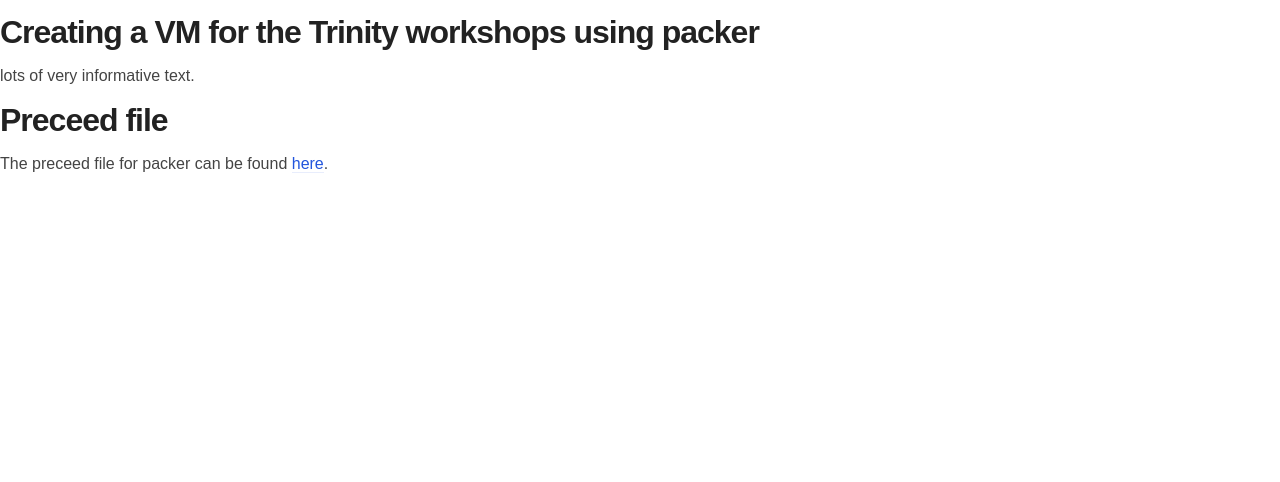
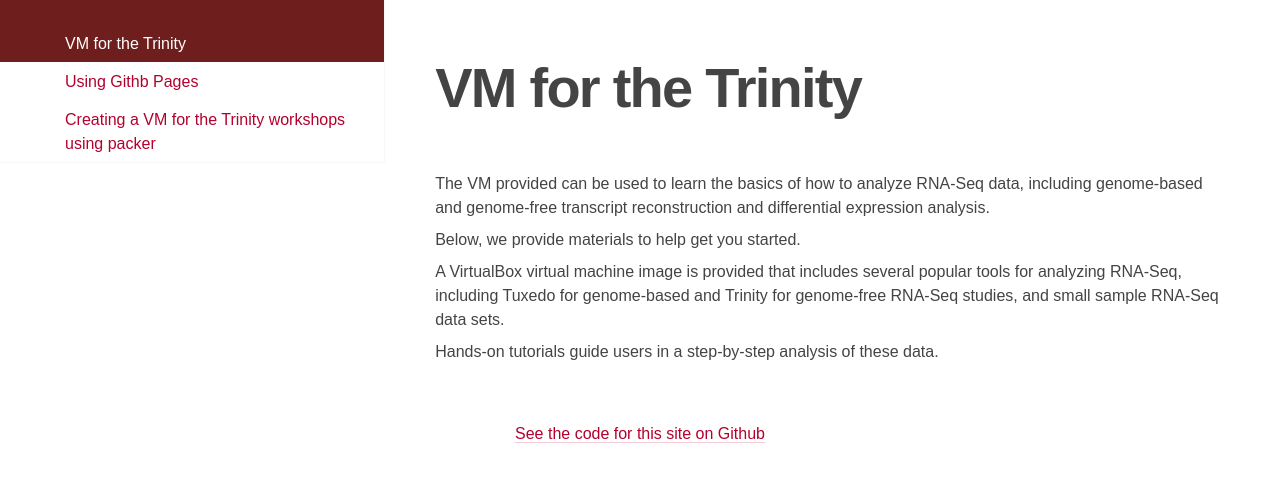
Before and after one commit to freme/trinityvm, a Jekyll site: the page built from index.md, in a window 1280 px wide. Shown: the top 482 px of the page. Built offline with Jekyll 4.4.1, drawn with Linux system fonts in a browser that asks for light colours.

Commit message:
partitioned text into several md files and slimmed down style sheets

```diff
--- a/_config.yml
+++ b/_config.yml
@@ -1,3 +1,4 @@
+name: Trinity VM
 highlighter: pygments
 github: [Repository metadata]
 baseurl: /trinityvm
--- a/_includes/foot.html
+++ b/_includes/foot.html
@@ -1,5 +1,8 @@
+    <footer class="global-footer">
+        <p><a href="https://github.com/freme/trinityvm">See the code for this site on Github</a></p>
+    </footer>
+
     </div>
-    <span class="snowman"></span>
-    <span class="snow-layer"></span>
     </body>
+
 </html>
--- a/_includes/head.html
+++ b/_includes/head.html
@@ -1,9 +1,13 @@
 <!DOCTYPE html>
-<html>
+<html lang="en-gb">
+
     <head>
         <meta charset="utf-8">
+        <meta name="robots" content="noindex, nofollow"><!-- Since this is a demo site, I don't want search engines to index it. -->
+        <meta name="viewport" content="width=device-width, initial-scale=1.0">
         <title>{{ page.title }}</title>
         <link rel="stylesheet" href="{{ site.baseurl }}/css/main.css" >
     </head>
+
     <body>
-        <div class="container">
+    <div class="container">
--- /dev/null
+++ b/_includes/nav.html
@@ -0,0 +1,22 @@
+<nav class="nav-primary">
+    <ul>
+<!--
+    	<li>
+    		<a href="{{ site.baseurl }}/">
+    	    Home
+    	    </a>
+    	</li>
+        -->
+        {% for p in site.pages %}
+        	{% if p.home %}
+        	{% else %}
+        <li>
+        	<a {% if p.url == page.url %}class="active"{% endif %} href="{{ site.baseurl }}{{ p.url }}">
+            {{ p.title }}
+            </a>
+        </li>
+        {% endif %}
+        {% endfor %}
+    </ul>
+
+</nav>
--- a/_layouts/default.html
+++ b/_layouts/default.html
@@ -1,7 +1,20 @@
 {% include head.html %}
 
-    <h1>{{ page.title }}</h1>
 
-    {{ content }}
+
+
+
+    	<main role="main">
+
+        	<h1>{{ page.title }}</h1>
+        	{{ content }}
+
+    	</main>
+
+    	{% include nav.html %}
+
+
+
+
 
 {% include foot.html %}
--- a/css/main.css
+++ b/css/main.css
@@ -1,39 +1,33 @@
-/* ============================================================
-	Viewport
-============================================================ */
+@font-face {
+    font-weight: normal;
+    font-style: normal;
+    }
+
+/* Paul Lloyd's reset stylesheet: http://barebones.paulrobertlloyd.com/_css/reset.css */
+
 @-ms-viewport {
 	width: device-width;
     }
+
 @viewport {
 	width: device-width;
     }
 
-
-/* ============================================================
-	HTML5 Elements
-============================================================ */
 section, nav, article, aside, hgroup, header, footer, main,
 img, figure, figcaption, details, menu {
 	display: block;
     }
+
 audio, video, canvas {
 	display: inline-block;
     }
 
-
-/* ============================================================
-	Box sizing
-============================================================ */
 * {
 	-moz-box-sizing: border-box;
 	-webkit-box-sizing: border-box;
 	box-sizing: border-box;
     }
 
-
-/* ============================================================
-	Sectioning
-============================================================ */
 body {
 	color: #444;
 	font-family: sans-serif;
@@ -42,27 +36,35 @@ body {
 	line-height: 1; /* 16px */
 	text-rendering: optimizeLegibility;
 	margin: 0 auto;
+	padding: 0;
     }
+
+h1,
+/*
+h2 {
+	font-family: 'mountains_of_christmasregular';
+    }
+*/
 h1 {
-	color: #222;
 	font-weight: 700;
-	font-size: 2em; /* 32px */
-	line-height: 1; /* 32px */
-	letter-spacing: -0.03125em; /* -1px */
-	margin: 0.5em 0; /* 16px 0 */
+	font-size: 3.5em;
+	line-height: 1;
+	letter-spacing: -0.03125em;
+	margin: 0.5em 0 1em;
    -webkit-font-smoothing: antialiased;
     }
+
 h2,
 article > h1,
 section > h1,
 nav > h1 {
-	color: #333;
 	font-weight: 700;
-	font-size: 1.5em; /* 24px */
-	line-height: 1; /* 24px */
-	margin: 1.3334em 0 0.3334em; /* 32px 0 8px */
+	font-size: 2em;
+	line-height: 1;
+	margin: 1.3334em 0 0.3334em;
    -webkit-font-smoothing: antialiased;
     }
+
 h3,
 legend,
 article article > h1,
@@ -76,6 +78,7 @@ section article > h1 {
 	margin: 1.1429em 0 0.3810em; /* 24px 0 8px */
    -webkit-font-smoothing: antialiased;
     }
+
 h4 {
 	color: #444;
 	font-weight: 400;
@@ -84,6 +87,7 @@ h4 {
 	margin: 1.3334em 0 0.4444em; /* 24px 0 8px */
    -webkit-font-smoothing: antialiased;
     }
+
 h5 {
 	color: #555;
 	font-weight: 700;
@@ -92,6 +96,7 @@ h5 {
 	margin: 1.5em 0 0.5em; /* 24px 0 8px */
    -webkit-font-smoothing: antialiased;
     }
+
 h6 {
 	color: #666;
 	font-weight: 700;
@@ -102,93 +107,41 @@ h6 {
 	margin: 1.7143em 0 0.5714em; /* 24px 0 8px */
    -webkit-font-smoothing: antialiased;
     }
-header {
-	margin-bottom: 1em;
-	border-bottom: 1px solid #e9e9e9;
-}
-footer {
-	margin-top: 1em;
-	border-top: 1px solid #e9e9e9;
-	padding-top: 0.5em;
-}
-nav ul {
-	margin: 0;
-	list-style: none;
-}
 
-
-/* ============================================================
-	Grouping
-============================================================ */
 p, pre, blockquote, ul, ol, dl, figure, figcaption, table, fieldset, details {
 	font-size: 1em; /* 16px */
 	line-height: 1.5; /* 24px */
 	margin: 0.5em 0; /* 8px 0 */
     }
-hr {
-	font-weight: 700;
-	font-size: 2em; /* 32px */
-	line-height: 1; /* 32px */
-	text-align: center;
-	margin: 1em 0 2em; /* 0 0 32px */
-	border: 0;
-	padding: 0;
-	height: 0;
-	clear: both;
-	display: block;
-	}
-	hr::after {
-		content: "···";
-		color: #bbb;
-		letter-spacing: 1em;
-		padding-left: 1em;
-		height: 0;
-	}
-pre {
-	margin-left: 1.5em; /* 24px */
-	white-space:  pre-wrap;
-	}
-	pre code,
-	pre samp {
-		line-height: 1.5;
-	}
-blockquote {
-	color: #666;
-	font-size: 1em; /* 16px */
-	line-height: 1.5; /* 32px */
-	border-left: 0.25em solid #e9e9e9;
-	padding: 0 1.5em 0 1em; /* 0 24px 0 16px */
-	}
-	blockquote p {
-		line-height: 1.5; /* 24px */
-		margin: 0.5em 0; /* 8px 0 */
-	}
 
-/* Grouping > Lists */
 ol {
 	list-style-type: decimal;
 	padding: 0;
     }
+
 ul {
 	list-style-type: square;
 	padding: 0;
 	}
+
 ul li li {
 	list-style-type: circle;
     }
+
 dt {
 	font-size: 1em; /* 16px */
 	font-weight: 700;
 	line-height: 1.5; /* 24px */
     }
+
 dd, li {
 	margin-left: 1.5em; /* 24px */
 	}
+
 dd > *, li > * {
 	margin-top: 0;
     }
 
-/* Grouping > Figures */
 figcaption {
 	color: #999;
 	font-size: 0.75em; /* 12px */
@@ -196,293 +149,443 @@ figcaption {
 	padding: 0.6667em 0; /* 8px 0 */
 	clear: left;
     }
+
 blockquote + figcaption: before {
 	content: "\2014";
     }
 
+a {
+	color: #b3002d;
+	text-decoration: none;
+	border-bottom: 1px solid rgba(179, 0, 45, 0.2);
+	}
 
-/* ============================================================
-	Text-level semantics
-============================================================ */
-a {
-	color: #25d;
-	text-decoration: none;
-	border-bottom: 1px solid rgba(34,85,221,0.1);
+a:focus {
+	outline: 1px solid rgba(179, 0, 45, 0.5);
     }
-	a:focus {
-		outline: 1px solid rgba(34,85,221,0.3);
+
+a:hover {
+	color: #b3002d;
+	border-bottom-color: rgba(179, 0, 45, 0.5);
     }
-	a:hover {
-		color: #52d;
-		border-bottom-color: rgba(85,34,221,0.2);
-	}
+
 a:link, a:visited, a:hover {
 	transition: all 0.2s ease;
     }
+
 a:active {
 	color: #d25;
-		border-bottom: 1px solid rgba(221,34,85,0.25);
+	border-bottom: 1px solid rgba(179, 0, 45, 0.5);
 	transition: none;
     }
+
 em, i, cite, var {
 	font-family: Georgia,serif;
 	font-style: italic;
 	line-height: 90%;
     }
+
 strong, b {
 	color: #333;
 	font-weight: 700;
 	line-height: 90%;
     }
-: lang(en-gb)>q {
-	quotes: "\201C" "\201D" "\2018" "\2019";
-	}
-	q::before { content: open-quote; }
-	q::after { content: close-quote;
-	}
+
 small {
 	color: #666;
 	font-size: 0.75em; /* 12px */
 	line-height: 1.3334; /* 16px */
 	display: inline-block;
     }
+
 abbr {
 	color: #666;
 	font-size: 0.875em; /* 14px */
 	line-height: 90%;
 	letter-spacing: 0.0357em; /* 0.5px */
     }
+
 abbr[title],
 dfn[title] {
 	border-bottom: 1px dotted rgba(0,0,0,0.3);
 	cursor: help;
     }
-code, samp {
-	font-family: 'DejaVu Sans Mono',Inconsolata,Consolas,'Lucida Console',monospace;
-	font-size: 1em; /* 16px */
-	line-height: 90%;
-	}
-	code {
-		color: #b03;
-	}
-	code .comment {
-		color: #999;
-	}
-samp {
-	background-color: #f9f9f9;
-	padding: 0.25em;
-}
-kbd {
-	color: #666;
-	font-family: inherit;
-	font-size: 87.5%;
-	line-height: 90%;
-	background-color: #f9f9f9;
-	margin: 0 0.25em; /* 0 4px */
-	border: 1px solid #e9e9e9;
-	border-radius: 4px;
-	padding: 0.3334em 0.5em;
-	box-shadow: inset 0 1px 0 #fff;
-}
+
 sub {
 	font-size: smaller;
 	line-height: 90%;
 	vertical-align: sub;
     }
+
 sup {
 	font-size: smaller;
 	line-height: 90%;
 	vertical-align: super;
     }
 
-
-/* ============================================================
-	Edits
-============================================================ */
-mark, ins {
+mark,
+ins {
 	background-color: #fff9d9;
 	line-height: 90%;
 	padding: 0 0.125em; /* 0 2px */
 	}
+
 ins {
 	background-color: #e9e9e9;
     }
+
 del, s {
 	line-height: 90%;
 	text-decoration: line-through;
     }
 
-
-/* ============================================================
-	Embedded content
-============================================================ */
 img {
 	border: 0;
 	max-width: 100%;
     }
 
-
-/* ============================================================
-	Tabular data
-============================================================ */
-table {
-	border-collapse: collapse;
-	border-spacing: 0;
-}
-caption {
-	caption-side: bottom;
-	color: #999;
-	font-size: 0.75em; /* 12px */
-	line-height: 1.3334; /* 16px */
-	text-align: left;
-	margin: 1em 0; /* 12px 0 */
-}
-td, th {
-	text-align: left;
-	border-bottom: 1px solid #e9e9e9;
-	padding: 0.375em 2em 0.375em 0; /* 6px 32px 6px 0 */
-	vertical-align: top;
-}
-th {
-	font-weight: 700;
-	padding-bottom: 0.5em; /* 8px */
-}
-thead th {
-	border-bottom: 2px solid #ddd;
+nav {
+	padding: 2em 4% 3em;
     }
 
-
-/* ============================================================
-	Forms
-============================================================ */
-fieldset {
-	border: 0;
-	padding: 0;
-}
-legend {
+nav ul {
 	margin: 0;
-}
-label {
-	line-height: 1.5;
-	cursor: pointer;
-}
-button,
-input,
-select,
-textarea {
-	color: inherit;
-	font-family: inherit;
-	font-size: 100%;
-	margin: 0;
-	outline: 0;
-}
-select {
-	-webkit-appearance: button;
-	appearance: normal;
-}
-button,
-input[type="button"],
-input[type="submit"] {
-	-webkit-appearance: button;
-	line-height: normal;
-	width: auto;
-	cursor: pointer;
-	}
-	button::-moz-focus-inner,
-	input::-moz-focus-inner {
-		border: 0;
-		padding: 0;
-	}
-input[type="radio"],
-input[type="checkbox"] {
-	margin-right: 0.25em;
-}
-input[type="search"] {
-	-webkit-appearance: none;
-}
-input[type="search"]::-webkit-search-cancel-button,
-input[type="search"]::-webkit-search-decoration {
-	-webkit-appearance: none;
-}
-[disabled] {
-	cursor:  default;
+	list-style: none;
     }
 
+@media print {
 
-/* Placheolder */
-::-webkit-input-placeholder {
-	color: #999;
-	}
-	:focus::-webkit-input-placeholder {
-		color: #ccc;
-	}
-:-moz-placeholder {
-	color: #999;
-	}
-	:focus:-moz-placeholder {
-		color: #ccc;
-	}
-:-ms-input-placeholder {
-	color: #999;
-	}
-	:focus:-ms-input-placeholder {
-	   color: #ccc;
-	}
-
-
-/* ============================================================
-	Interactive
-============================================================ */
-summary {
-	border: 0;
-	outline: 0;
-	cursor: pointer;
-}
-
-
-/* ============================================================
-	Print styles
-============================================================ */
-@media print {
 	@page {
 		margin: 0.5cm;
 	    }
+
 	* {
 		background: transparent !important;
 		color: #000 !important;
 		text-shadow: none !important;
 		box-shadow: none;
 	    }
+
 	p, h1, h2, h3 {
 		orphans: 3;
 		widows: 3;
 	    }
+
 	h1, h2, h3, h4 {
 		page-break-after: avoid;
 	    }
+
 	blockquote {
 		border-left: 4px solid #ccc;
 		padding: 0 1em;
 		page-break-inside: avoid;
 	    }
+
 	a, a:visited {
 		color: #000 !important;
 		border-bottom: 1px dotted #999;
 		padding-left: 0 !important;
 	    }
-	thead {
-		display: table-header-group;
-	}
-	tr, img {
+
+	img {
 		page-break-inside: avoid;
 	    }
-	input[type="text"],
-	input[type="email"],
-	input[type="url"],
-	input[type="password"],
-	input[type="search"],
-	textarea {
-		border-bottom: 1px solid #999;
-		box-shadow: none;
+}
+
+
+main {
+	padding: 2em 4% 2em;
+	float: left;
+	width: 100%;
+	margin-bottom: 0;
+    }
+
+    @media (min-width:40em) {
+    main {
+	    float: right;
+	    width: 70%;
+	    clear: none;
         }
     }
+
+.container {
+/*    background: url("snow.png") #E5EAEE;*/
+    width: 100%;
+    float: left;
+    }
+
+    @media (min-width:40em) {
+    .container {
+/*        background: url("snow.png") #E5EAEE fixed;*/
+        }
+    }
+
+
+
+.global-footer {
+	margin-top: 1em;
+	border-top: 2px dotted #fff;
+	padding-top: 0.5em;
+	padding-bottom: 2.5em;
+	background-color: rgba(255,255,255,0.4);
+    clear: both;
+    text-align: center;
+    }
+
+    @media (min-width:40em) {
+    .global-footer {
+        padding-right: 200px;
+        padding-left: 200px;
+        }
+    }
+
+.img-wrapper {
+	margin: 0;
+	position: absolute;
+	top: 0;
+	right: 0;
+	}
+
+.img-wrapper img {
+    display: block;
+    height: 150px;
+    width: 150px;
+    }
+
+.img-wrapper:before {
+	content: " ";
+	display: block;
+	position: absolute;
+	top: 0;
+	right: 0;
+	border: solid 75px;
+	border-color: transparent transparent #b3002d #b3002d;
+	box-shadow: 3px 2px 2px rgba(0,0,0,0.4);
+    }
+
+main .img-wrapper {
+	display: none;
+    }
+
+    @media (min-width: 40em) {
+    main .img-wrapper {
+    	display: block;
+        }
+    }
+
+
+.grid {
+	padding: 0;
+    margin: 0 auto;
+    width: 96%;
+    }
+
+.grid li {
+	position: relative;
+	display: block;
+	width: 100%;
+	margin: 0 2% 1.5em 0;
+	background-color: #fff;
+	overflow: hidden;
+	box-shadow: 0px 0px 2px rgba(0,0,0,0.1);
+    }
+
+    @media (min-width: 40em) {
+    .grid li {
+    	float: left;
+    	width: 32%;
+        }
+
+    .grid li:nth-child(3n+3) {
+    	margin-right: 0;
+        }
+
+    }
+
+.grid li h2 {
+	margin-right: 85px;
+	font-size: 2.5em;
+	margin-top: 0.5em;
+    }
+
+.grid li .img-wrapper img {
+	width: 76px;
+	height: 76px;
+    }
+
+.grid li .img-wrapper:before {
+	border: solid 38px;
+	border-color: transparent transparent #b3002d #b3002d;
+	box-shadow: 1px 1px 1px rgba(0,0,0,0.35);
+    }
+
+.grid li a {
+	display: block;
+	padding: 0.5em 2em;
+	border-bottom: none;
+	color: #b3002d;
+	height: 150px;
+    }
+
+.grid li a:hover h2,
+.grid li a:focus h2,
+.grid li a:active h2 {
+	color: #444;
+    }
+
+
+.nav-primary {
+	float: left;
+	margin: 0;
+	padding: 0;
+/*	font-family: 'mountains_of_christmasregular';*/
+	font-size: 1em;
+	position: relative;
+	display: block;
+	width: 100%;
+	margin: 0 0 1.5em 0;
+	background-color: #fff;
+	overflow: hidden;
+	box-shadow: 0px 0px 2px rgba(0,0,0,0.1);
+    }
+
+    @media (min-width: 40em) {
+    .nav-primary {
+        width: 30%;
+        }
+    }
+
+.nav-primary li {
+	position: relative;
+	margin: 0;
+    }
+/*
+    .nav-primary li:first-child a {
+        border-left: 5px solid #eee;
+        padding-left: 4%;
+        }
+*/
+    @media (min-width: 40em) {
+    .nav-primary li:first-child a {
+        padding-top: 2em;
+
+        }
+    }
+
+.nav-primary li h2 {
+	margin-right: 85px;
+	font-size: 2.5em;
+	margin-top: 0.5em;
+    }
+
+.nav-primary li .img-wrapper {
+	left: 0;
+
+
+    }
+
+.nav-primary .img-wrapper img {
+	width: 50px;
+	height: 50px;
+	background-color: #eee;
+	opacity: 0.5;
+    }
+
+.nav-primary .img-wrapper:before {
+	border: none;
+    }
+
+.nav-primary li a {
+	display: block;
+	border-bottom: none;
+	color: #b3002d;
+	padding: 8px 1em 6px 65px;
+	background-color: #fff;
+    }
+
+.nav-primary li a:hover,
+.nav-primary li a:focus,
+.nav-primary li a:active {
+	color: #444;
+    }
+
+.nav-primary li a:hover,
+.nav-primary li a:focus,
+.nav-primary li a:active,
+.nav-primary .active,
+.nav-primary .active:hover,
+.nav-primary .active:focus,
+.nav-primary .active:active {
+	background-color: #6F1E1E;
+	color: #fff;
+    }
+
+.nav-primary li a:active,
+.nav-primary .active,
+.nav-primary .active:active {
+    	background-color: #b3002d;
+    	color: #fff;
+    }
+
+.nav-primary a:hover .img-wrapper img,
+.nav-primary a:focus .img-wrapper img,
+.nav-primary a:active .img-wrapper img,
+.nav-primary .active .img-wrapper img,
+.nav-primary .active:hover .img-wrapper img,
+.nav-primary .active:focus .img-wrapper img,
+.nav-primary .active:active .img-wrapper img {
+    opacity: 1;
+}
+
+.title-site {
+    margin: 1.5em auto 1em;
+    text-align: center;
+    width: auto;
+    display: block;
+    position: relative;
+    }
+
+.attribution {
+    margin-top: 1.5em;
+    font-weight: bold;
+}
+
+@media (min-width:1em) {
+.snow-layer {
+/*	background: url(snow-layer.png) top center transparent repeat-x;*/
+	z-index: 1;
+	height: 20px;
+	width: 100%;
+	position: fixed;
+	bottom: 0;
+	display: block;
+	background-size: auto 20px;
+    }
+    }
+
+    @media (min-width:40em) {
+    .snowman {
+/*        background: url(snowman.png) top right transparent no-repeat;*/
+        height: 110px;
+        width: 100px;
+        position: fixed;
+        bottom: 0;
+        right: 2%;
+        z-index: 3;
+        display: block;
+        background-size: 80px;
+        }
+    }
+
+    @media (min-width:1em) {
+    .snow-icicles {
+/*    	background: url(snow-icicles.png) bottom center transparent repeat-x;*/
+    	z-index: 1;
+    	height: 30px;
+    	width: 100%;
+    	position: fixed;
+    	top: 0;
+    	display: block;
+    	background-size: auto 30px;
+        }
+    }
--- a/index.md
+++ b/index.md
@@ -1,11 +1,13 @@
 ---
-title: Creating a VM for the Trinity workshops using packer
+title: VM for the Trinity
 type: "pages"
 layout: default
 ---
 
-lots of very informative text.
+The VM provided can be used to learn the basics of how to analyze RNA-Seq data, including genome-based and genome-free transcript reconstruction and differential expression analysis.
 
-Preceed file
-============
-The preceed file for packer can be found [here]({{ site.baseurl }}/download/preseed.cfg).
+Below, we provide materials to help get you started.
+
+A VirtualBox virtual machine image is provided that includes several popular tools for analyzing RNA-Seq, including Tuxedo for genome-based and Trinity for genome-free RNA-Seq studies, and small sample RNA-Seq data sets.
+
+Hands-on tutorials guide users in a step-by-step analysis of these data.
```
Also changed, not shown: pages.md (added, +15 -0 lines), preseed.md (added, +11 -0 lines), README.md, 1 other file. Lines whose indentation alone changed are shown as unchanged.
